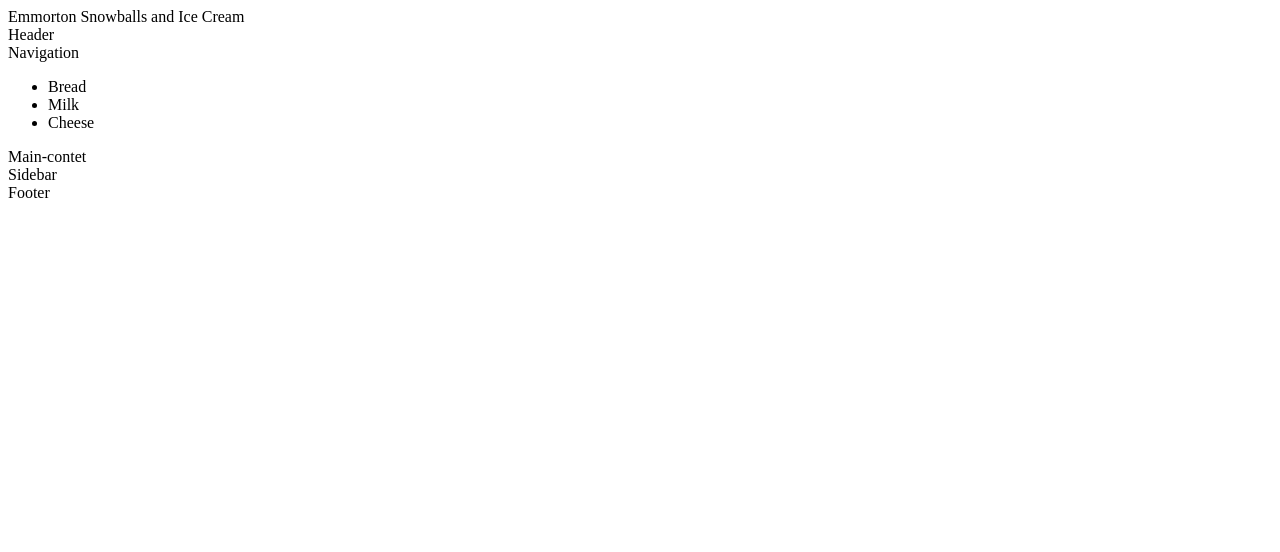
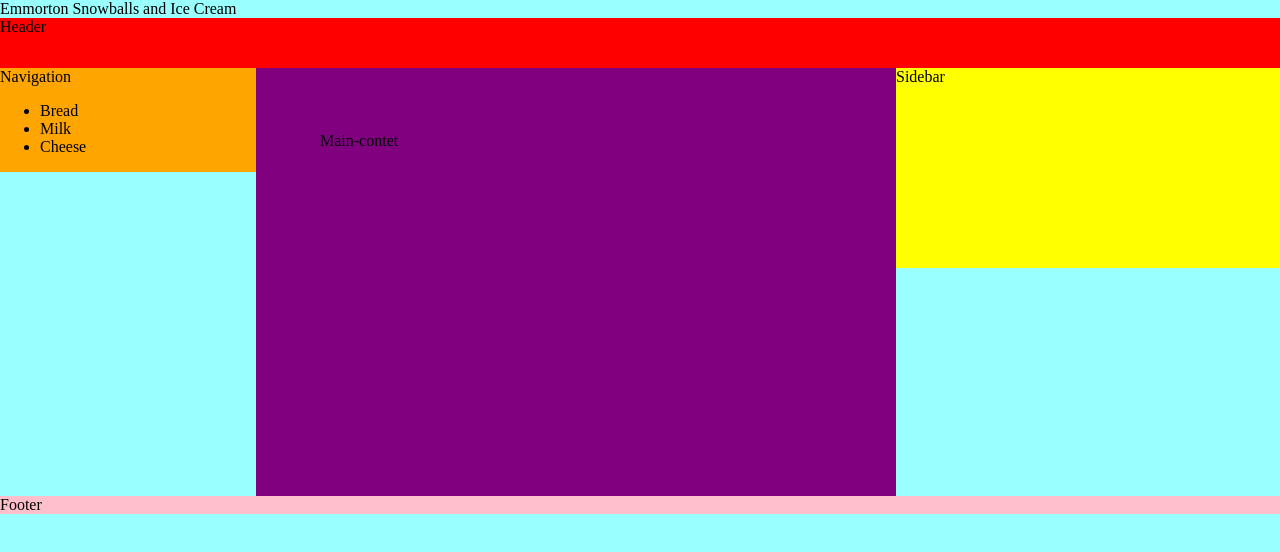
Before and after one commit to zacharyolsen/Emmorton-Snowball-Site, a plain HTML site: page index.html in a window 1280 px wide. Drawn offline with nearby package versions, Linux system fonts and the light colour scheme; files that its build step writes are made by us from their sources.

Commit message:
linked and ready to start

```diff
--- a/main.less
+++ b/main.less
@@ -1,4 +1,41 @@
 // out: css/main.css, sourcemap: true
-@logo-red: darken(cyan, 30%);
-@logo-red-mute: desaturate(@logo-red, 50%);
-@logo-red-light: lighten(@logo-red, 70%);
+body {
+  background-color: lighten(cyan, 30%);
+}
+body {
+  margin: 0;
+}
+
+div{
+  float: left;
+}
+
+
+.header {
+ background-color: red;
+ width: 100%;
+ height: 50px;
+}
+
+.navigation {
+ background-color: orange;
+ width: 20%;
+}
+
+.main-content {
+ background-color: purple;
+ width: 40%;
+ padding: 5%;
+ height: 300px;
+}
+
+.sidebar {
+ background-color: yellow;
+ width: 30%;
+ height: 200px;
+}
+
+.footer {
+ background-color: pink;
+ width: 100%;
+}
```
Also changed, not shown: css/main.css (added), 1 other file.
